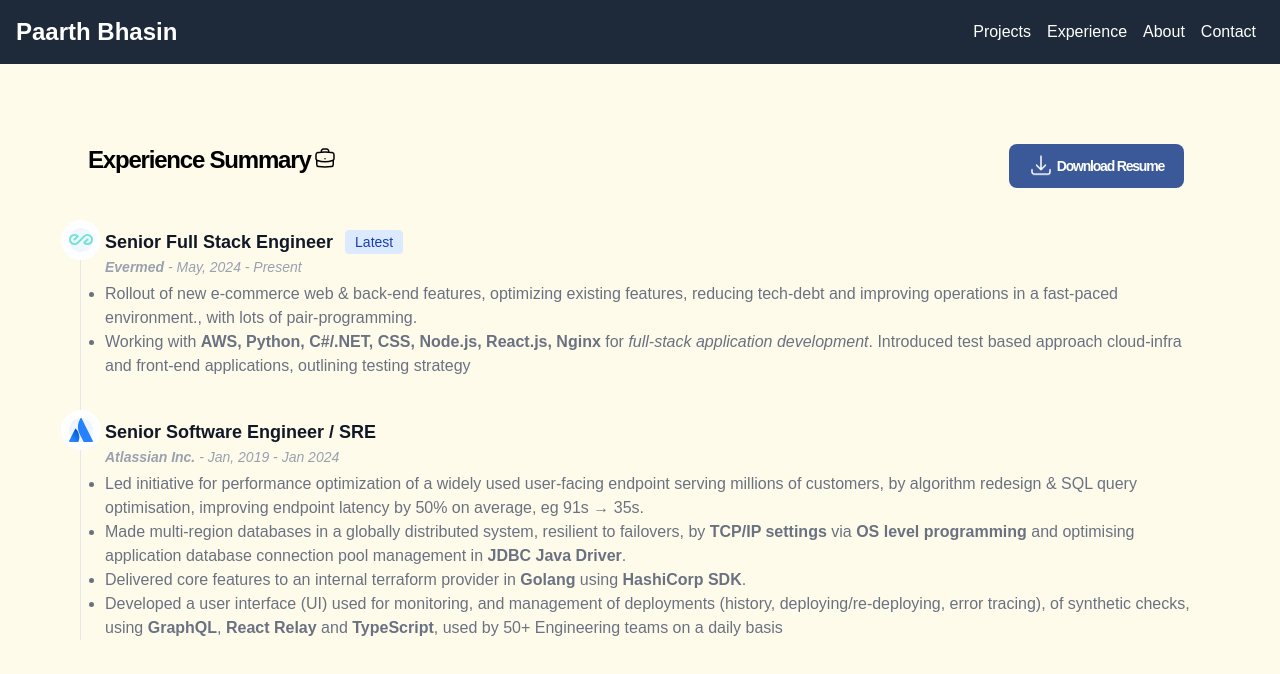
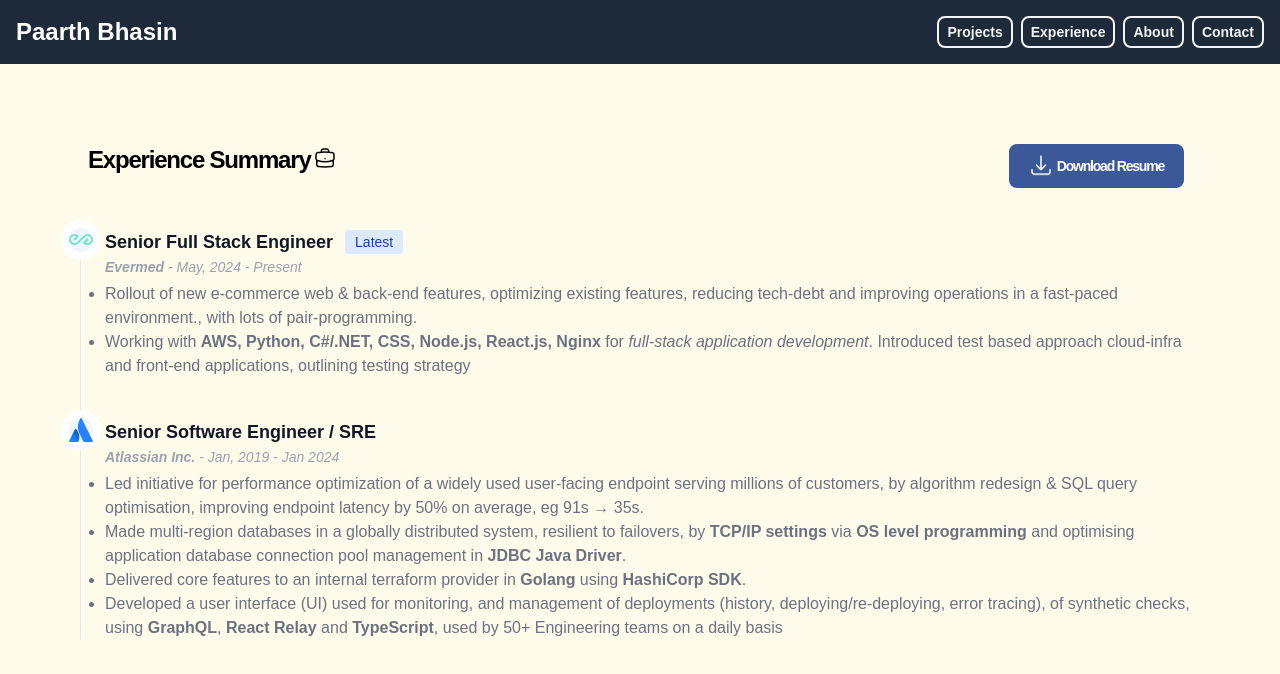
Before and after one commit to PaarthB/portfolio, a Next.js app: page / in a window 1280 px wide. Shown: the top 674 px of the page. Built offline with nearby package versions, Linux system fonts and the light colour scheme.

Commit message:
fix navbar for small devices

```diff
--- a/src/app/components/navbar.tsx
+++ b/src/app/components/navbar.tsx
@@ -1,22 +1,22 @@
 'use client'
 
 import Link from "next/link";
-import { useEffect, useState } from "react";
+import { useState } from "react";
 
 export const Navbar = () => {
   const [isOpen, setIsOpen] = useState(false);
   const buttonClasses = `text-gray-100 font-bold text-sm px-2 py-1 border-2 border-gray-100 hover:bg-gray-100 hover:text-gray-800 rounded-lg transition duration-300`
   const buttons = (
     <>
-      <Link href="/projects" className="mx-2 hover:text-gray-300">Projects</Link>
-      <Link href="/experience" className="mx-2 hover:text-gray-300">Experience</Link>
-      <Link href="/about" className="mx-2 hover:text-gray-300">About</Link>
-      <Link href="/contact" className="mx-2 hover:text-gray-300">Contact</Link>
+      <Link href="/projects" className={buttonClasses}>Projects</Link>
+      <Link href="/experience" className={buttonClasses}>Experience</Link>
+      <Link href="/about" className={buttonClasses}>About</Link>
+      <Link href="/contact" className={buttonClasses}>Contact</Link>
     </>
   )
 
   return (
-    <nav className="bg-gray-800 text-white p4 sm:p-4 md:flex md:justify-between
+    <nav className="bg-gray-800 text-white p4 sm:p-4 flex md:justify-between
     md:items-center w-full">
       <div className="container mx-auto flex justify-between items-center">
         <a href="" className="text-2xl font-bold">Paarth Bhasin</a>
```
